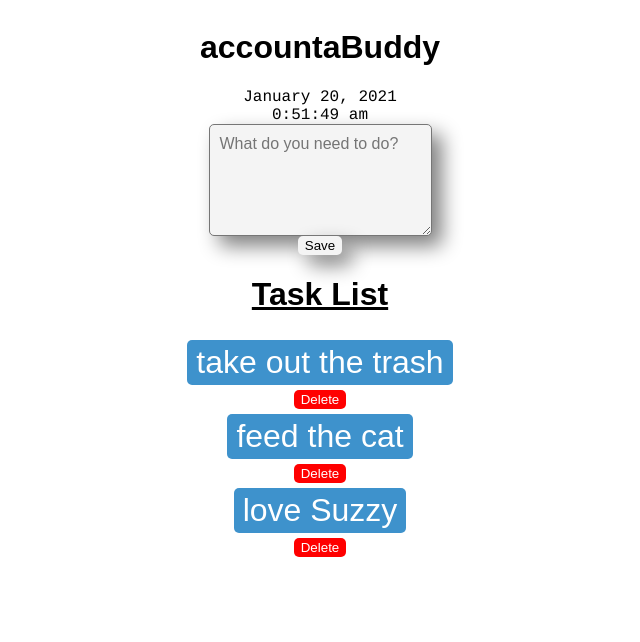
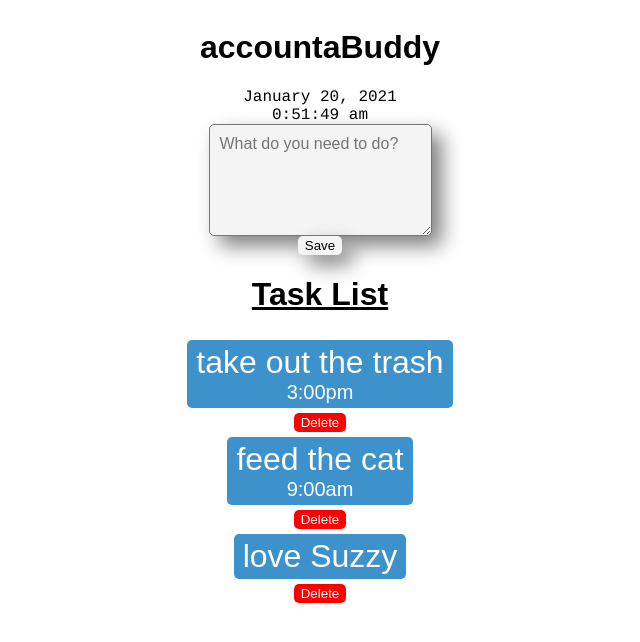
Before and after one commit to rickysoliman/accountaBuddy, a React (Create React App) app in the folder client/: page / in a window 1280 px wide. Shown: the top 642 px of the page, without its empty margins (320-960 px from the left). Built offline with nearby package versions, Linux system fonts and the light colour scheme; the HTML template or start-up script is replaced by a standard one.

Commit message:
implemented time functionality for tasks

```diff
--- a/client/src/App.jsx
+++ b/client/src/App.jsx
@@ -1,7 +1,6 @@
 import React from 'react';
 import styled from 'styled-components';
 import TaskList from './components/TaskList.jsx';
-import Date from './components/Date.jsx';
 
 const MainView = styled.div`
     display: flex;
@@ -24,7 +23,6 @@ class App extends React.Component {
         return (
             <MainView>
                 <Title>accountaBuddy</Title>
-                <Date/>
                 <TaskList/>
             </MainView>
         )
--- a/client/src/components/Date.jsx
+++ b/client/src/components/DateAndTime.jsx
@@ -5,7 +5,7 @@ const Clock = styled.div`
     font-family: Courier;
 `;
 
-class Day extends React.Component {
+class DateAndTime extends React.Component {
     constructor(props) {
         super(props);
 
@@ -45,6 +45,7 @@ class Day extends React.Component {
             date: date,
             time: time
         });
+        this.props.transferDateAndTime(date, time);
         setTimeout(this.getDate, 1000);
     }
 
@@ -62,4 +63,4 @@ class Day extends React.Component {
     }
 }
 
-export default Day;
+export default DateAndTime;
--- a/client/src/components/Task.jsx
+++ b/client/src/components/Task.jsx
@@ -18,13 +18,20 @@ const Button = styled.button`
     }
 `;
 
+const Time = styled.div`
+    font-family: Arial;
+    font-size: 20px;
+    color: white;
+`;
+
 class Task extends React.Component {
     constructor(props) {
         super(props);
 
         this.state = {
             task: this.props.task,
-            completed: this.props.completed
+            completed: this.props.completed,
+            time: this.props.time
         };
 
         this.handleClick = this.handleClick.bind(this);
@@ -37,7 +44,13 @@ class Task extends React.Component {
     }
 
     render() {
-        return <Button onClick={this.handleClick} completed={this.state.completed}>{this.props.task}</Button>
+        return (
+            this.state.time === null ?
+                <Button onClick={this.handleClick} completed={this.state.completed}>{this.props.task}</Button> :
+                <>
+                    <Button onClick={this.handleClick} completed={this.state.completed}>{this.props.task}{<Time>{this.state.time}</Time>}</Button>
+                </>
+        )
     }
 }
 
--- a/client/src/components/TaskList.jsx
+++ b/client/src/components/TaskList.jsx
@@ -1,6 +1,7 @@
 import React from 'react';
 import styled from 'styled-components';
 import Task from './Task.jsx';
+import DateAndTime from './DateAndTime.jsx';
 
 const Title = styled.h1`
     font-family: Arial;
@@ -57,16 +58,19 @@ class TaskList extends React.Component {
 
         this.state = {
             tasks: [
-                {task: 'take out the trash', completed: false, deleted: false},
-                {task: 'feed the cat', completed: false, deleted: false},
-                {task: 'love Suzzy', completed: false, deleted: false}
+                {task: 'take out the trash', completed: false, deleted: false, time: '3:00pm'},
+                {task: 'feed the cat', completed: false, deleted: false, time: '9:00am'},
+                {task: 'love Suzzy', completed: false, deleted: false, time: null}
             ],
-            newTask: ''
+            newTask: '',
+            date: '',
+            time: ''
         }
 
         this.delete = this.delete.bind(this);
         this.saveTask = this.saveTask.bind(this);
         this.handleChange = this.handleChange.bind(this);
+        this.receiveDateAndTime = this.receiveDateAndTime.bind(this);
     }
 
     delete(e) {
@@ -91,10 +95,25 @@ class TaskList extends React.Component {
             return;
         }
         var input = document.getElementById('input');
+        for (let i = 0; i < this.state.tasks.length; i++) {
+            var task = this.state.tasks[i].task;
+            var deleted = this.state.tasks[i].deleted;
+            if (task === this.state.newTask && !deleted) {
+                window.alert('This item is already on your list!');
+                input.value = '';
+                return;
+            }
+        }
+        var answer = window.confirm('Does this task need to be completed at a specific time?');
+        var time;
+        if (answer) {
+            time = window.prompt('What time does this task need to be completed by?');
+        }
         input.value = '';
         var newTask = {
             completed: false,
-            deleted: false
+            deleted: false,
+            time: time === undefined ? null : time
         };
         newTask.task = this.state.newTask;
         var newState = this.state.tasks;
@@ -112,12 +131,19 @@ class TaskList extends React.Component {
         });
     }
 
+    receiveDateAndTime(date, time) {
+        this.setState({
+            date: date,
+            time: time
+        });
+    }
+
     render() {
         const tasks = this.state.tasks.map(task => {
             if (!task.deleted) {
                 return (
                     <>
-                        <Task task={task.task} completed={task.completed}/>
+                        <Task task={task.task} completed={task.completed} time={task.time}/>
                         <Delete id={task.task} onClick={this.delete}>Delete</Delete>
                     </>
                 )
@@ -125,6 +151,7 @@ class TaskList extends React.Component {
         });
         return (
             <>
+                <DateAndTime transferDateAndTime={this.receiveDateAndTime}/>
                 <Input onChange={this.handleChange} id="input" rows={5} placeholder="What do you need to do?"/>
                 <Button onClick={this.saveTask}>Save</Button>
                 <Title>Task List</Title>
```
Also changed, not shown: 1 other file (tests, documents, lock files or other folders).
